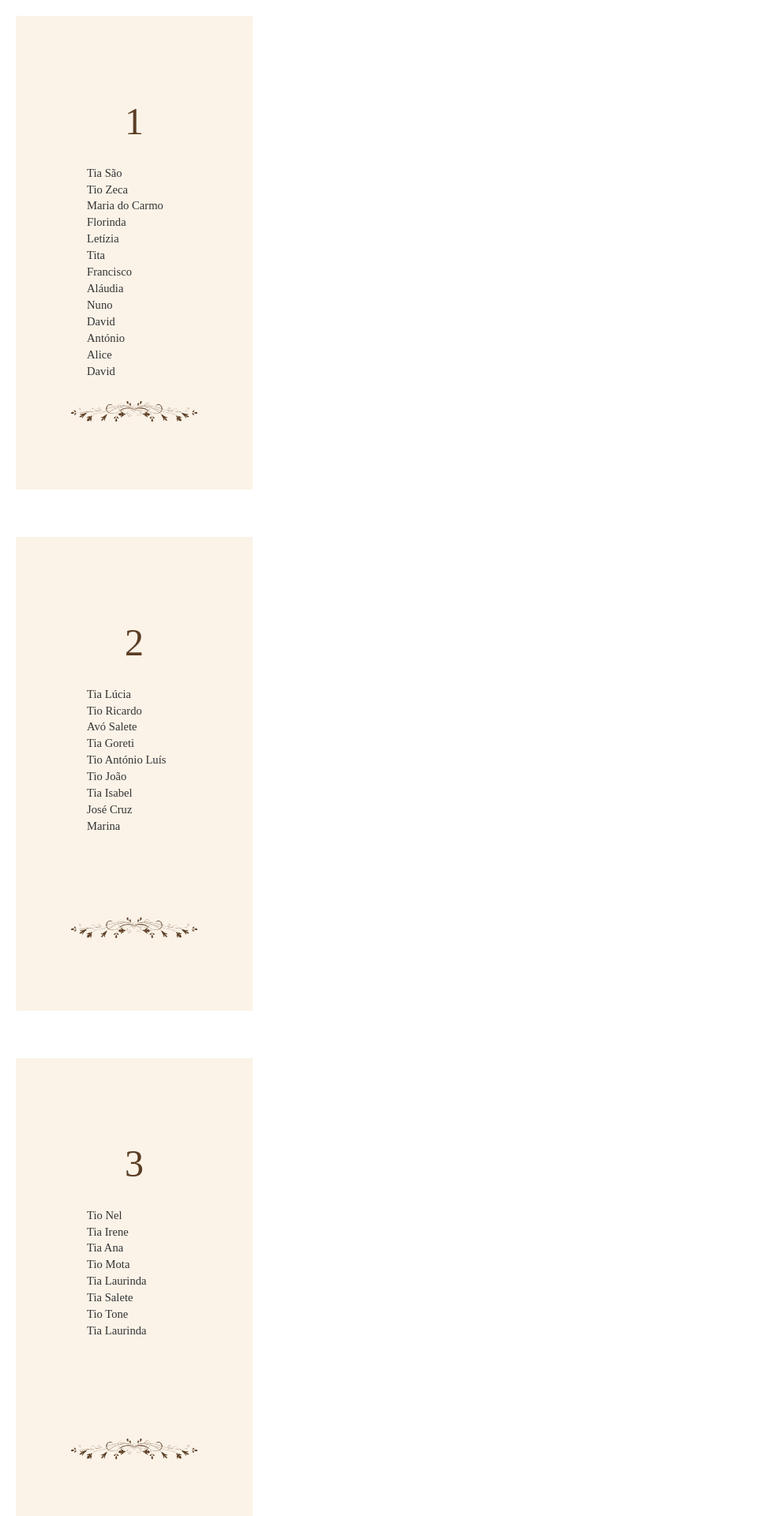
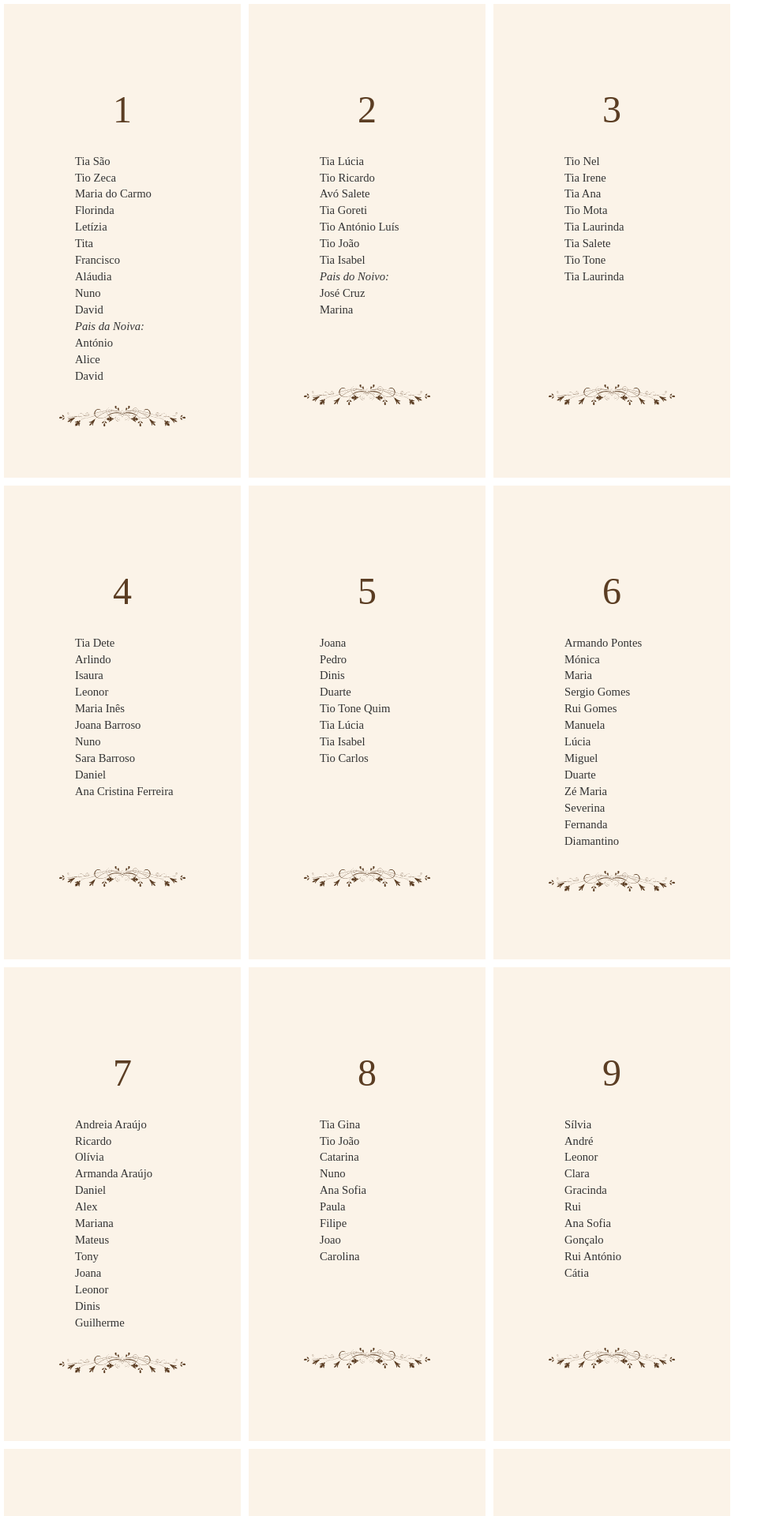
Before and after one commit to luiscruz/luiscruz.github.io, a Jekyll site: the page built from mesas.md, in a window 1280 px wide. Shown: the top 1920 px of the page at 79% size, without its empty margins (0-983 px from the left). Built offline with Jekyll 4.4.1, drawn with Linux system fonts in a browser that asks for light colours; some web fonts are replaced; our own code applies the rules of GitHub Pages for plain Markdown files; some of the changed text lies outside the part shown.

Commit message:
update mesas

```diff
--- a/_data/mesas.csv
+++ b/_data/mesas.csv
@@ -3,10 +3,10 @@ Tia São,Tia Lúcia,Tio Nel,Tia Dete,Joana ,Armando Pontes,Andreia Araújo ,Tia
 Tio Zeca,Tio Ricardo,Tia Irene,Arlindo,Pedro ,Mónica,Ricardo,Tio João,André,João,João,Ana Amaral,Rosa,Liliana,Pedro Barros,Albert,Daniela,Mariana Perfeito,Sara ,Foto 2
 Maria do Carmo,Avó Salete,Tia Ana,Isaura,Dinis,Maria,Olívia,Catarina,Leonor,Luís Miguel,Madalena,Margarida,Alice,Duarte,Catarina ,Lorena,Tomás ,João,Matilde,Video 1
 Florinda,Tia Goreti ,Tio Mota,Leonor,Duarte,Sergio Gomes,Armanda Araújo ,Nuno,Clara,Joana,André Tojal,Eduardo,Admilo,Bernardo ,Olívia,Șerban,Daniela Silva,Maycoll Vieira,Ricardo Gomes,Video 2
-Letízia,Tio António Luís ,Tia Laurinda,Maria Inês,Tio Tone Quim,Rui Gomes,Daniel,Ana Sofia,Gracinda,Maria João,Joana,Célia Sores,Idalina,Filipe,Joana Sousa,Eileen,Pinho,Gil Gama,Vera,Animador 1
-Tita,Tio João,Tia Salete,Joana Barroso,Tia Lúcia,Manuela,Alex ,Paula,Rui ,Pedro,Vicente,Andreia Novo,Amália,Thomas,Rafael,Niels,Matias,Cristina Cruz,Eduarda,Animador 2
+Letízia,Tio António Luís ,Tia Laurinda,Maria Inês,Tio Tone Quim,Rui Gomes,Daniel,Ana Sofia,Gracinda,Maria João,Joana,Célia Sores,Idalina,Filipe,Joana Sousa,Eileen,Pinho,Gil Gama,Vera,Boneca 1
+Tita,Tio João,Tia Salete,Joana Barroso,Tia Lúcia,Manuela,Alex ,Paula,Rui ,Pedro,Vicente,Andreia Novo,Amália,Thomas,Rafael,Niels,Matias,Cristina Cruz,Eduarda,Boneca 2
 Francisco,Tia Isabel,Tio Tone,Nuno,Tia Isabel,Lúcia,Mariana,Filipe,Ana Sofia,Jorge,Pedro Vasconcelos,André,Pedro,Bruna,Marisa Torres,Aru,José Carlos Faria,Tiago,Ricardo André,DJ
-Aláudia,José Cruz,Tia Laurinda,Sara Barroso,Tio Carlos,Miguel,Mateus,Joao ,Gonçalo,João Carlos,Inês,Mariana Santiago,Veiga,Neuza Soares,Vicente,Shruti,César Campinho,Josean,Cátia,
+Aláudia,José Cruz,Tia Laurinda,Sara Barroso,Tio Carlos,Miguel,Mateus,Joao ,Gonçalo,João Carlos,Inês,Mariana Santiago,Veiga,Neuza Soares,Vicente,Shruti,César Campinho,Josean,Cátia,Babysitter?
 Nuno,Marina,,Daniel,,Duarte,Tony,Carolina,Rui António,Teresa,Henrique,Ricardo,Teresa,Guilherme,Dalila,,Diana,Nidia,Cláudio ,
 David,,,Ana Cristina Ferreira ,,Zé Maria,Joana,,Cátia ,Maria João,,,,Olívia,Catarina Costa,,,Miguel Vilas Boas,Tânia,
 António,,,,,Severina,Leonor,,,,,,,,Mário ,,,,,
--- a/css/style.css
+++ b/css/style.css
@@ -82,11 +82,24 @@ color:#50715E;
 /*    background-color: cyan;*/
 }
 
+@media print {
+  @page {
+    size: A4 landscape; /* Define o tamanho como A4 e a orientação como paisagem */
+    margin: 0.3in;
+  }
+}
+
+
+.mesas{
+  display: flex;
+  flex-wrap: wrap;
+}
+
 .mesa{
   position: relative
   border: 1px;
-  margin: 20px;
-  background-color: #FBF3E8;
+  margin: 5px;
+  background-color: #FBF3E8 !important;;
   padding: 20px;
   width: 300px;
   display: flex;
@@ -96,13 +109,15 @@ color:#50715E;
 
 }
 
+
+
 .mesa .header{
 
   font-family: 'League Script', cursive;
   font-weight: 400;
   font-style: normal;
 
-  color: #5B3D23;
+  color: #5B3D23 !important;
   padding-top:80px;
   text-align: center;
   font-size: 36pt;
--- a/mesas.md
+++ b/mesas.md
@@ -2,12 +2,12 @@
 
 {% assign mesas = site.data.mesas %}
 {% assign header = mesas[0] %}
+{% assign counter = 0 %}
 
 
 <div class="mesas">
   {% for name in header %}
   {% assign mesa_nome = name[0] %}
-
     <div class="mesa">
       <div class="header">
         {{mesa_nome}}
@@ -15,6 +15,12 @@
       <div class="persons">
       {% for row in mesas %}
       <div class="person">
+      {%if row[mesa_nome] == "António" %}
+      <div class="person"><em>Pais da Noiva:</em></div>
+      {%endif%}
+      {%if row[mesa_nome] == "José Cruz" %}
+      <div class="person"><em>Pais do Noivo:</em></div>
+      {%endif%}
       {{ row[mesa_nome] }}
       </div>
       {% endfor %}
@@ -25,5 +31,12 @@
       </div>
     </div>
     <br/>
+    {% assign counter = counter | plus: 1 %} <!-- Incrementa o contador a cada iteração -->
+     {% if counter == 3 %}
+        <div class="page-break"></div> <!-- Adiciona quebra de página após cada 3 itens -->
+</div>
+<div class="mesas">
+      {% assign counter = 0 %}
+    {% endif %}
   {% endfor %}
 </div>
```
